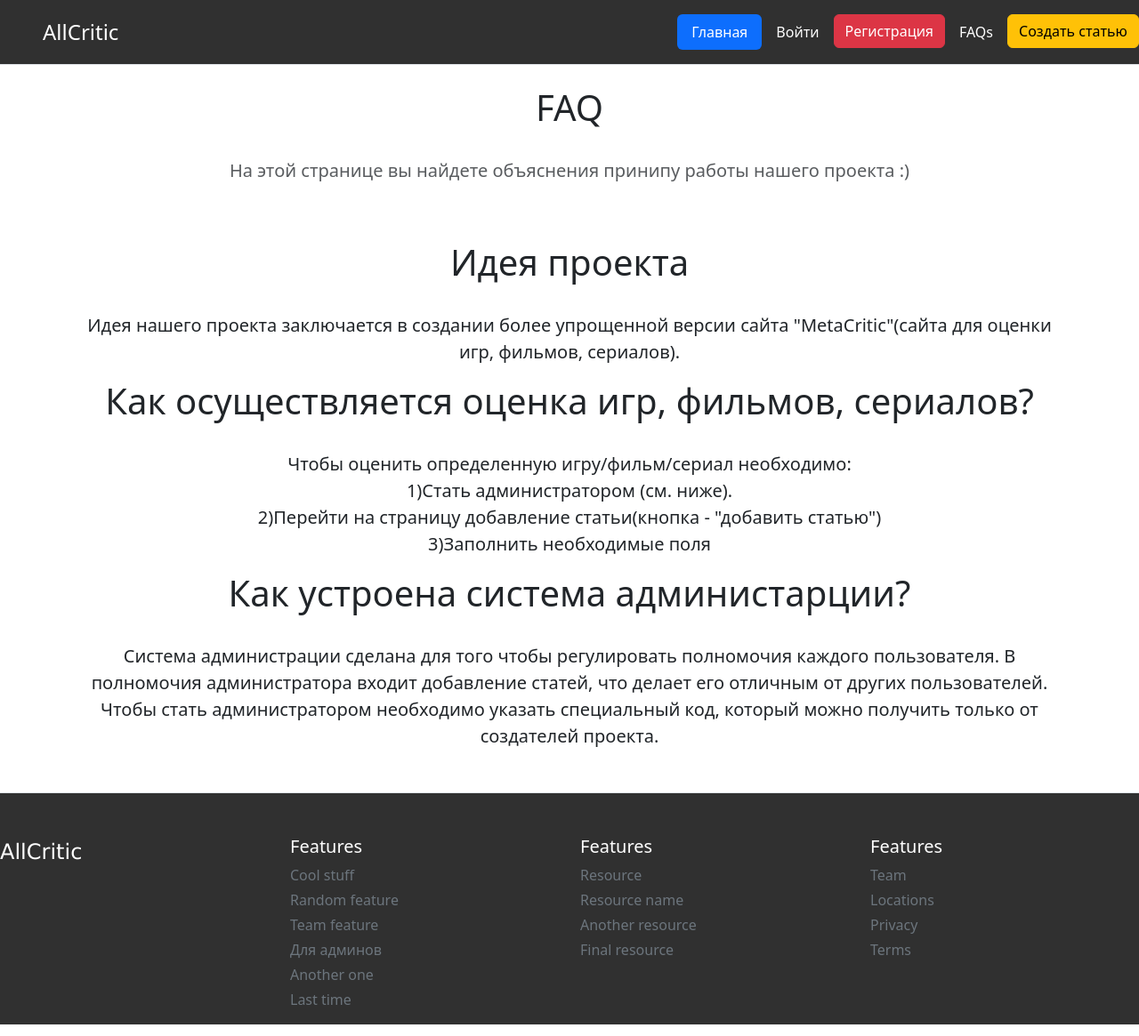
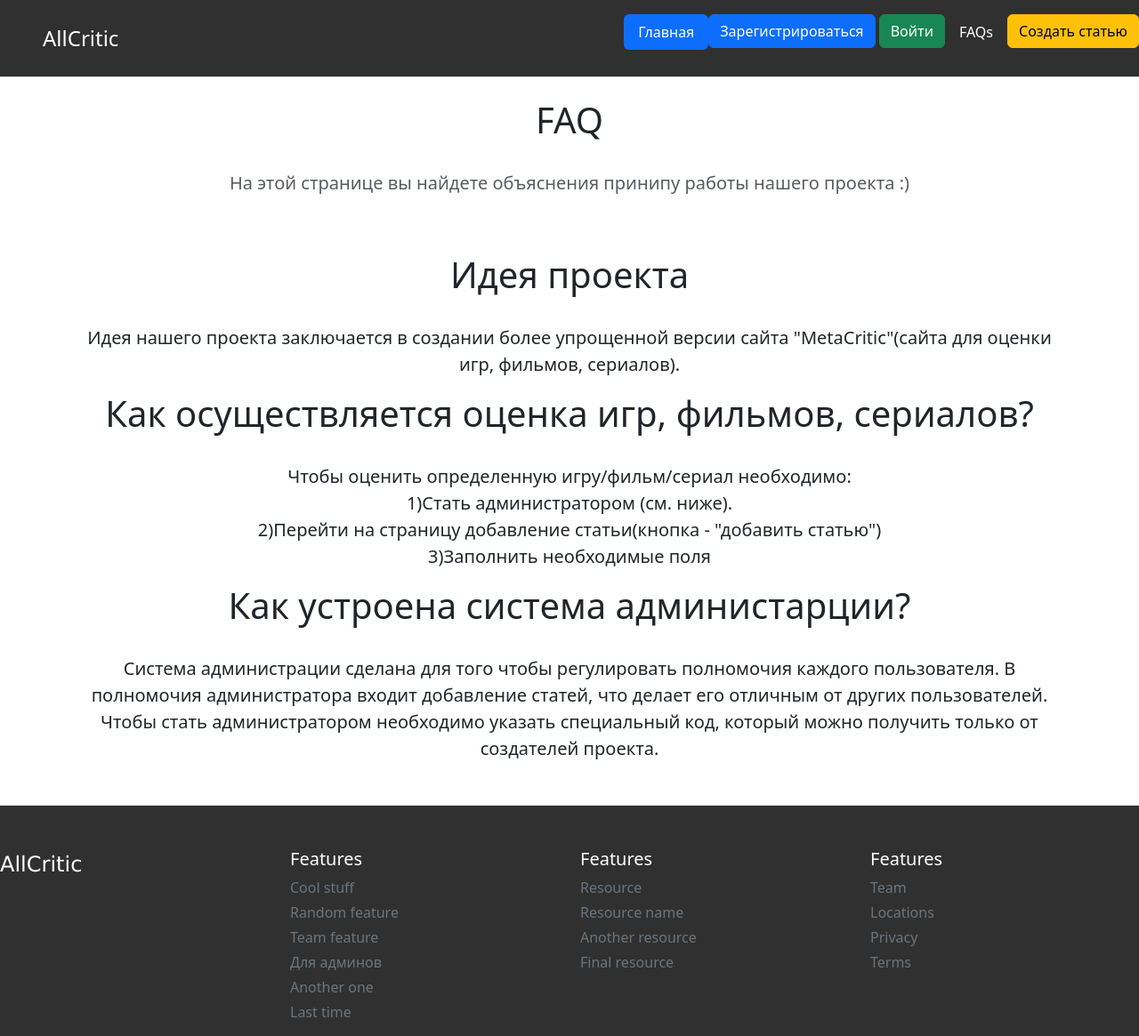
Before and after one commit to iwniiksi/pythonProjectLOBCP, a Flask app: page /FAQ in a window 1280 px wide. Shown: the top 1165 px of the page at 89% size. Run offline with Flask 3, Linux system fonts and the light colour scheme.

Commit message:
Made LoginForm and Login. Later: fix the username display.

```diff
--- a/main.py
+++ b/main.py
@@ -8,7 +8,7 @@ from wtforms import PasswordField, StringField, TextAreaField, SubmitField, Emai
 from wtforms.validators import DataRequired
 
 import flask_login
-from flask_login import LoginManager, login_user, UserMixin
+from flask_login import LoginManager, login_user, UserMixin, login_required, logout_user
 
 import sqlalchemy
 from sqlalchemy import orm
@@ -115,6 +115,10 @@ class LoginForm(FlaskForm):
 def index():
     return render_template('index.html')
 
+@app.route('/profile')
+def profile():
+    return render_template('profile.html')
+
 
 @app.route('/FAQ')
 def faq():
@@ -182,6 +186,13 @@ def register():
     return render_template('register.html', form=form)
 
 
+@app.route('/logout')
+@login_required
+def logout():
+    logout_user()
+    return redirect("/")
+
+
 if __name__ == '__main__':
     global_init('instance/main.db')
     app.run(debug=True)
--- a/templates/base.html
+++ b/templates/base.html
@@ -6,6 +6,7 @@
           content="width=device-width, user-scalable=no, initial-scale=1.0, maximum-scale=1.0, minimum-scale=1.0">
     <meta http-equiv="X-UA-Compatible" content="ie=edge">
     <link rel="stylesheet" href="{{ url_for('static', filename='css/main.css') }}">
+
 
     <link rel="stylesheet" href="https://cdn.jsdelivr.net/npm/bootstrap@5.3.2/dist/css/bootstrap.min.css">
     <title>{% block title %}{% endblock %}</title>
@@ -23,8 +24,14 @@
       <ul class="nav nav-pills">
 
         <li class="nav-item"><a href="http://127.0.0.1:5000" class="nav-link active" aria-current="page">Главная</a></li>
-        <li class="nav-item"><a href="http://127.0.0.1:5000/login" class="nav-link"><font color="white">Войти</font></a></li>
-        <li class="nav-item"><a href="http://127.0.0.1:5000/sign_up" class="btn btn-danger"><font color="white">Регистрация</font></a></li>
+        {% if current_user.is_authenticated %}   <a class="navbar-brand" href="/logout"><font color="white"><img width="40" height="40" src="https://encrypted-tbn0.gstatic.com/images?q=tbn:ANd9GcRJx9X1j4gDIYI6mbjf2iO_x3DVLNg2CCvFgmlqIorCsA&s"></font></a>
+           <a class="navbar-brand" href="/profile"><h2><font color="white">Профиль</font></h2></a>
+{% else %}
+    <p>
+        <a class="btn btn-primary " href="/register">Зарегистрироваться</a>
+        <a class="btn btn-success" href="/login">Войти</a>
+    </p>
+{% endif %}
         <li class="nav-item"><a href="http://127.0.0.1:5000/FAQ" class="nav-link"><font color="white">FAQs</font></a></li>
         <li class="nav-item"><a href="http://127.0.0.1:5000/create-article" class="btn btn-warning">Создать статью</a></li>
       </ul>
```
